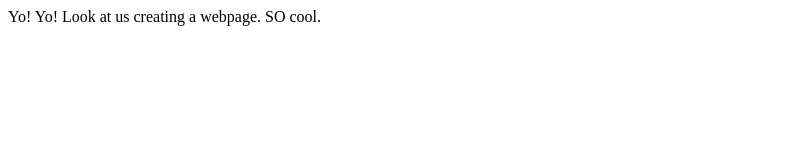
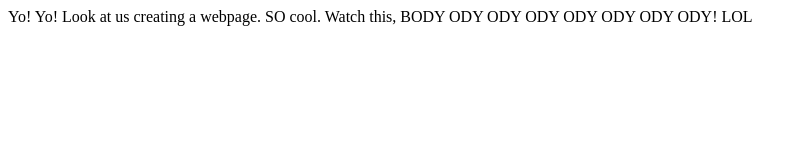
Before and after one commit to JGrandbit/RepoMadness, a plain HTML site: page index.html in a window 1280 px wide. Shown: the whole page, without its empty margins (0-806 px from the left). Drawn offline with Linux system fonts and the light colour scheme.

Commit message:
added body to the body

```diff
--- a/index.html
+++ b/index.html
@@ -7,5 +7,6 @@
 </head>
 <body>
     Yo! Yo! Look at us creating a webpage. SO cool.
+    Watch this, BODY ODY ODY ODY ODY ODY ODY ODY! LOL
 </body>
 </html>
```
